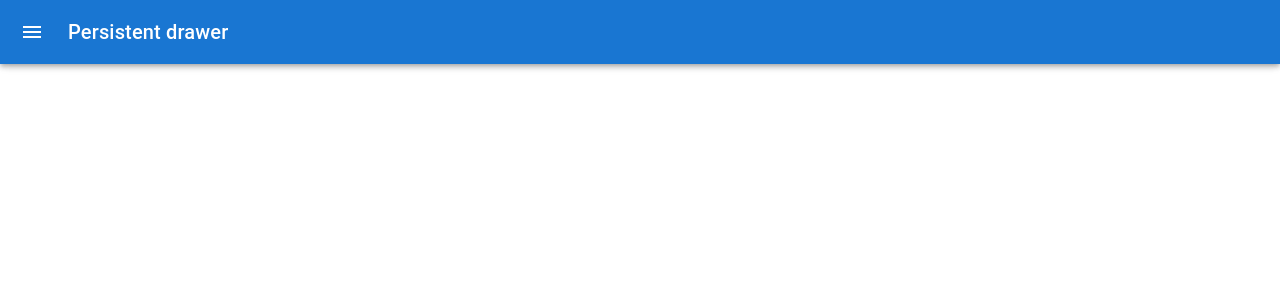
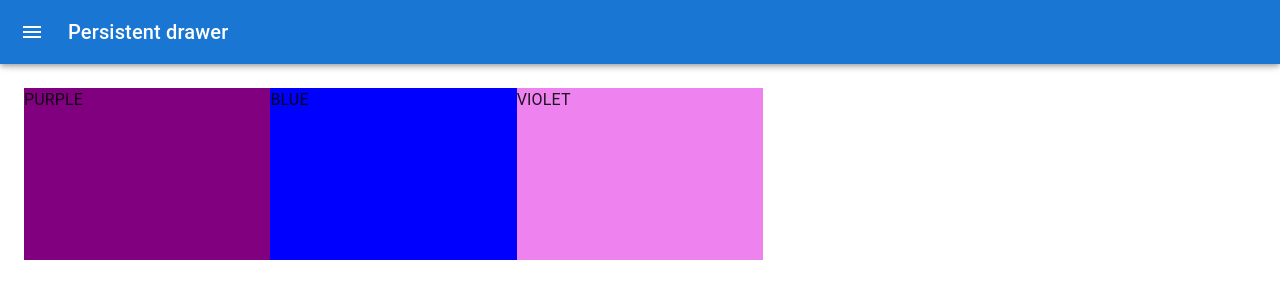
Before and after one commit to benson338/ReactColors-UI, a React (Create React App) app: page /palette/new in a window 1280 px wide. Shown: the top 300 px of the page. Built offline with nearby package versions, Linux system fonts and the light colour scheme.

Commit message:
trying out form validation with react-material-ui-form-validator

```diff
--- a/package.json
+++ b/package.json
@@ -13,8 +13,10 @@
     "chroma-js": "^2.4.2",
     "rc-slider": "^10.0.0",
     "react": "^18.0.0",
+    "react-color": "^2.19.3",
     "react-copy-to-clipboard": "^5.1.0",
     "react-dom": "^18.0.0",
+    "react-material-ui-form-validator": "^3.0.0",
     "react-router-dom": "^6.3.0",
     "react-scripts": "5.0.1",
     "web-vitals": "^2.1.4"
--- a/src/components/ColorBox.js
+++ b/src/components/ColorBox.js
@@ -57,9 +57,9 @@ function ColorBox({ background, name, moreUrl, FullPalette }) {
 }
 
 const StyledColorBox = styled.div`
-  width: 20%;
   background: ${(props) => props.background};
   height: ${(props) => (props.FullPalette ? '25%' : '50%')};
+  width: 20%;
   margin: 0 auto;
   display: inline-block;
   position: relative;
--- /dev/null
+++ b/src/components/DraggableColorbox.js
@@ -0,0 +1,19 @@
+import styled from '@emotion/styled';
+
+const Root = styled.div`
+  background: ${(prop) => prop.color};
+  height: 25%;
+  width: 20%;
+  margin: 0 auto;
+  display: inline-block;
+  position: relative;
+  cursor: pointer;
+  // margin-bottom: -3.5px;
+  text-transform: uppercase;
+`;
+
+function DraggableColorbox({ color }) {
+  return <Root color={color}>{color}</Root>;
+}
+
+export default DraggableColorbox;
--- a/src/components/NewPaletteForm.js
+++ b/src/components/NewPaletteForm.js
@@ -5,17 +5,22 @@ import CssBaseline from '@mui/material/CssBaseline';
 import MuiAppBar from '@mui/material/AppBar';
 import Toolbar from '@mui/material/Toolbar';
 import Typography from '@mui/material/Typography';
+import Button from '@mui/material/Button';
 import Divider from '@mui/material/Divider';
 import IconButton from '@mui/material/IconButton';
 import MenuIcon from '@mui/icons-material/Menu';
 import ChevronLeftIcon from '@mui/icons-material/ChevronLeft';
 import { useState } from 'react';
+import { ChromePicker } from 'react-color';
+import DraggableColorbox from './DraggableColorbox';
+import { ValidatorForm, TextValidator } from 'react-material-ui-form-validator';
 
-const drawerWidth = 240;
+const drawerWidth = 380;
 
 const Main = styled('main', { shouldForwardProp: (prop) => prop !== 'open' })(
   ({ theme, open }) => ({
     flexGrow: 1,
+    height: 'calc(100vh - 64px)',
     padding: theme.spacing(3),
     transition: theme.transitions.create('margin', {
       easing: theme.transitions.easing.sharp,
@@ -60,15 +65,34 @@ const DrawerHeader = styled('div')(({ theme }) => ({
 
 function NewPaletteForm() {
   // const theme = useTheme();
-  const [open, setOpen] = useState(false);
+  const [state, setState] = useState({
+    open: false,
+    currentColor: 'blue',
+    newName: 'temp',
+    colors: ['purple', 'blue', 'violet'],
+  });
+  const { open, currentColor, colors, newName } = state;
 
   const handleDrawerOpen = () => {
-    setOpen(true);
+    setState((st) => ({ ...st, open: true }));
   };
 
   const handleDrawerClose = () => {
-    setOpen(false);
+    setState((st) => ({ ...st, open: false }));
   };
+
+  const updateCurrentColor = (color) => {
+    // console.log(color);
+    setState((st) => ({ ...st, currentColor: color.hex }));
+  };
+
+  const addNewColor = () => {
+    setState((st) => ({ ...st, colors: [...st.colors, st.currentColor] }));
+  };
+
+  function handleChange(e) {
+    setState((st) => ({ ...st, newName: e.target.value }));
+  }
 
   return (
     <Box sx={{ display: 'flex' }}>
@@ -108,9 +132,37 @@ function NewPaletteForm() {
           </IconButton>
         </DrawerHeader>
         <Divider />
+        <Typography variant="h4">Design Your Palette</Typography>
+        <div>
+          <Button variant="contained" color="secondary">
+            Clear Palette
+          </Button>
+          <Button variant="contained" color="primary">
+            Random Color
+          </Button>
+        </div>
+        <ChromePicker color={currentColor} onChange={updateCurrentColor} />
+        <ValidatorForm
+          onSubmit={addNewColor}
+          onError={(errors) => console.log(errors)}
+        >
+          <TextValidator value={newName} onChange={handleChange} />
+          <Button
+            variant="contained"
+            color="primary"
+            type="submit"
+            sx={{ background: currentColor }}
+            // onClick={addNewColor}
+          >
+            Add Color
+          </Button>
+        </ValidatorForm>
       </Drawer>
       <Main open={open}>
         <DrawerHeader />
+        {colors.map((color) => (
+          <DraggableColorbox color={color} />
+        ))}
       </Main>
     </Box>
   );
```
Also changed, not shown: 1 other file (tests, documents, lock files or other folders).
